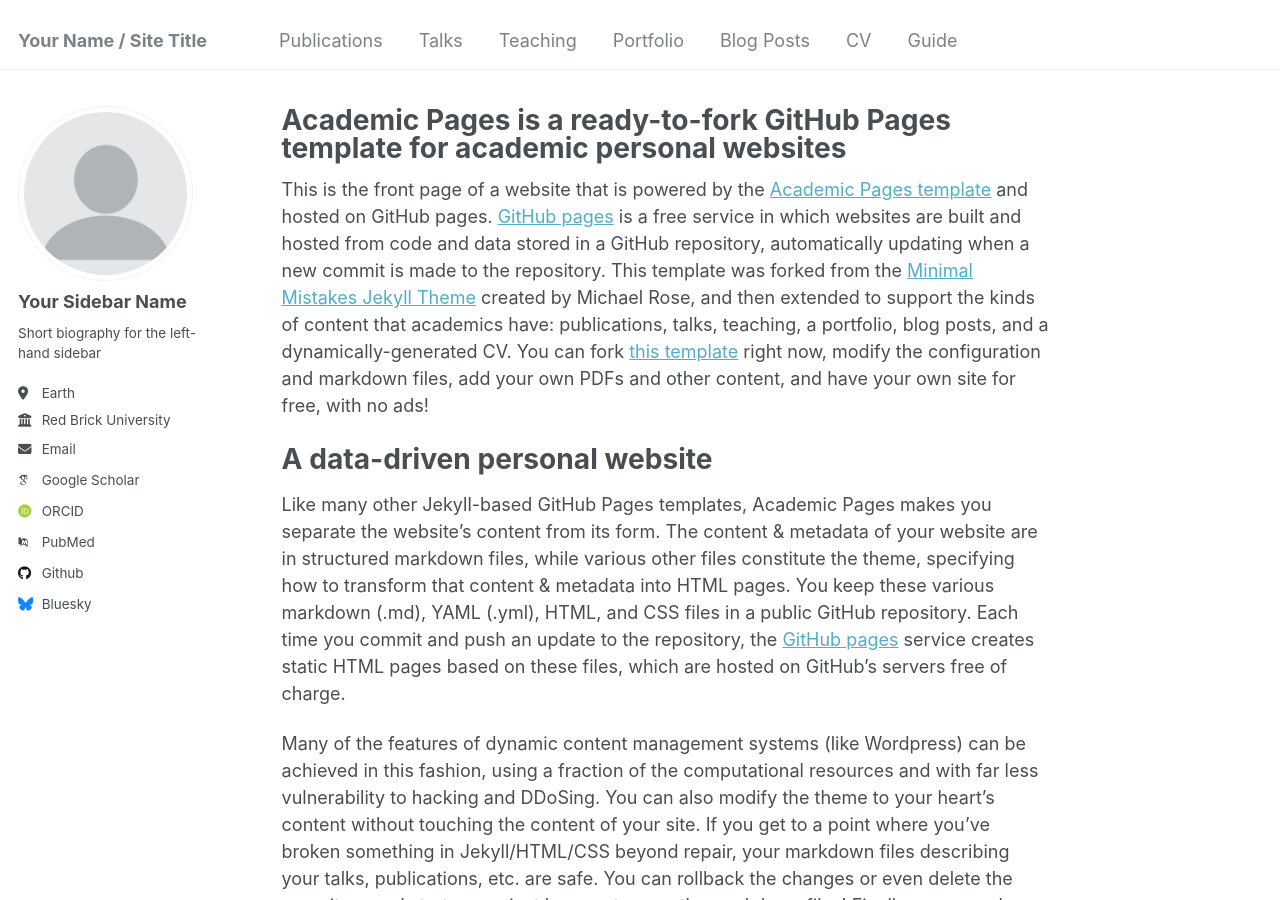
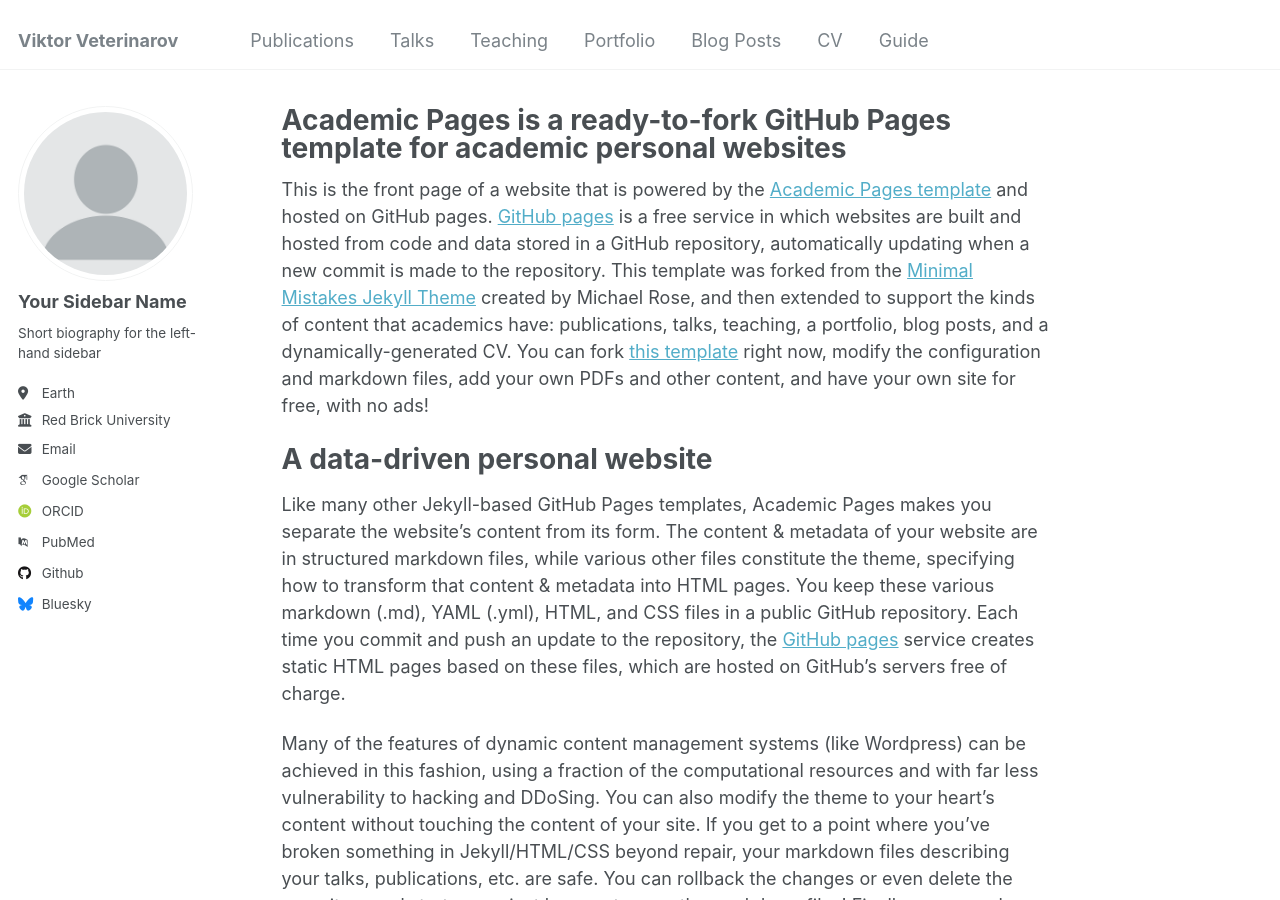
Before and after one commit to viktorveterinarov/viktorveterinarov.github.io, a Jekyll site: the page built from _pages/about.md, in a window 1280 px wide and 900 px high. Built offline with Jekyll 4.4.1, drawn with Linux system fonts in a browser that asks for light colours; some web fonts are replaced.

Commit message:
Update _config.yml

```diff
--- a/_config.yml
+++ b/_config.yml
@@ -8,11 +8,11 @@
 
 # Basic Site Settings
 locale                   : "en-US"
-title                    : "Your Name / Site Title"
+title                    : "Viktor Veterinarov"
 title_separator          : "-"
 name                     : &name "Your Name"
 description              : &description "personal description"
-url                      : https://academicpages.github.io # the base hostname & protocol for your site e.g. "https://[your GitHub username].github.io"
+url                      : https://viktorveterinarov.github.io # the base hostname & protocol for your site e.g. "https://[your GitHub username].github.io"
 baseurl                  : "" # the subpath of your site, e.g. "/blog"
 repository               : "academicpages/academicpages.github.io"
 
```
